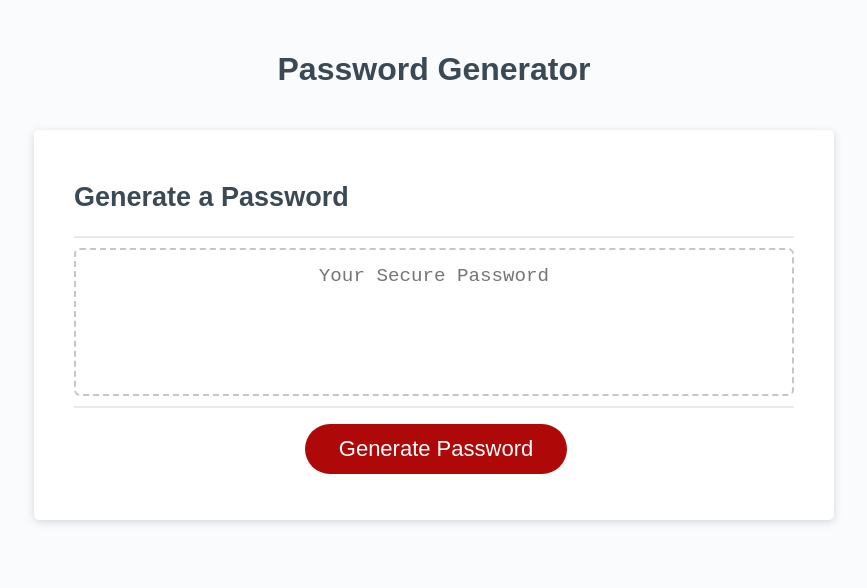
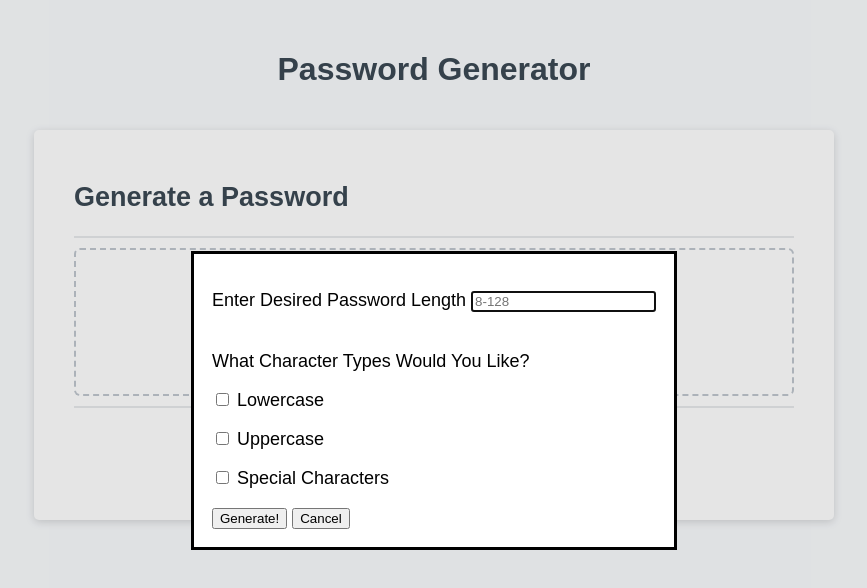
Before and after one commit to CarlJMcGee/Password-Generator, a plain HTML site: page Develop/index.html in a window 1280 px wide. Both pictures are taken after a click on the button "Generate Password". Shown: the whole page, without its empty margins (206-1073 px from the left). Drawn offline with Linux system fonts and the light colour scheme.

Commit message:
giving up

```diff
--- a/Develop/index.html
+++ b/Develop/index.html
@@ -16,6 +16,32 @@
         <div class="card-header">
           <h2>Generate a Password</h2>
         </div>
+        <div id="form">
+          <dialog id="dialog">
+            <form autocomplete="off">
+              <p>
+                <label for="length">Enter Desired Password Length</label>
+                <input type="text" placeholder="8-128" id="lengthInput" />
+              </p>
+              <br />
+              What Character Types Would You Like?
+              <p>
+                <input type="checkbox" name="lowerCase" id="lwcs" />
+                <label for="lwcs">Lowercase</label>
+              </p>
+              <p>
+                <input type="checkbox" name="upperCase" id="upcs" />
+                <label for="upcs">Uppercase</label>
+              </p>
+              <p>
+                <input type="checkbox" name="specChar" id="spch" />
+                <label for="spch">Special Characters</label>
+              </p>
+              <button id="confirmBtn">Generate!</button>
+              <button id="cancelBtn">Cancel</button>
+            </form>
+          </dialog>
+        </div>
         <div class="card-body">
           <textarea
             readonly
--- a/Develop/script.js
+++ b/Develop/script.js
@@ -1,6 +1,11 @@
 // Assignment Code
 var generateBtn = document.querySelector("#generate");
+var criteriaForm = document.getElementById("dialog");
+var formItems = document.querySelector("input");
+var confirmBtn = document.querySelector("confirmBtn");
+var lengthInput = document.getElementById("lengthInput").value;
 
+// RANDOM NUMBER GENERATOR
 var randomNumber = function (min, max) {
   var value = Math.floor(Math.random() * (max - min + 1) + min);
   return value;
@@ -101,11 +106,18 @@ var passValuesSpec = [
 
 // Write password to the #password input
 function writePassword() {
-  // debugger;
+  debugger;
 
-  // prompt for password legnth
-
-  //prompt for character type
+  // prompt for password criteria
+  if (typeof criteriaForm.showModal === "function") {
+    criteriaForm.showModal();
+  } else {
+    alert("modal broken");
+  }
+  // pull prompt values
+  confirmBtn.addEventListener("click", function () {
+    passLength = document.getElementById(lengthInput).value;
+  });
 
   // generate a password
   var generatePassword = function () {
```
